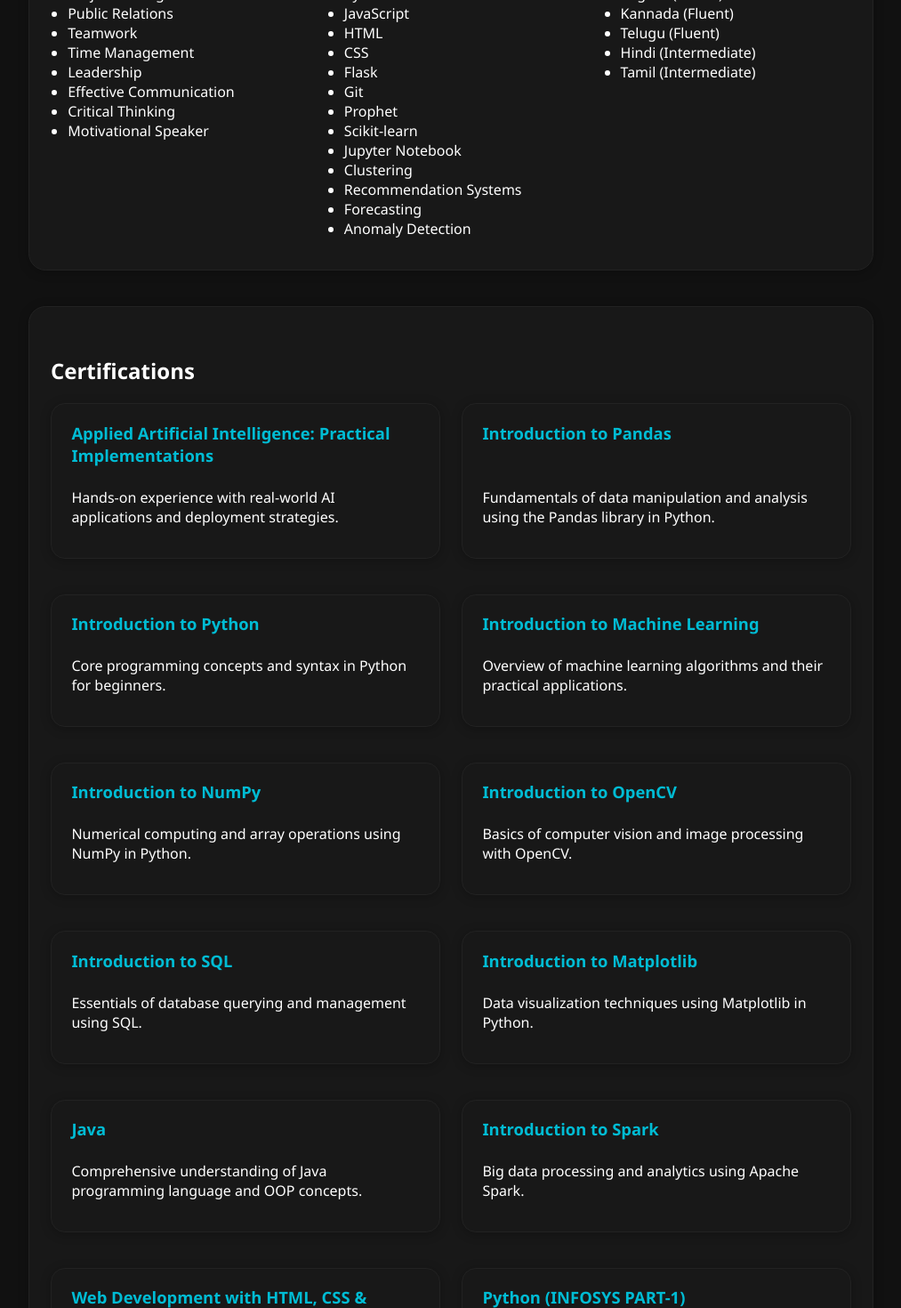
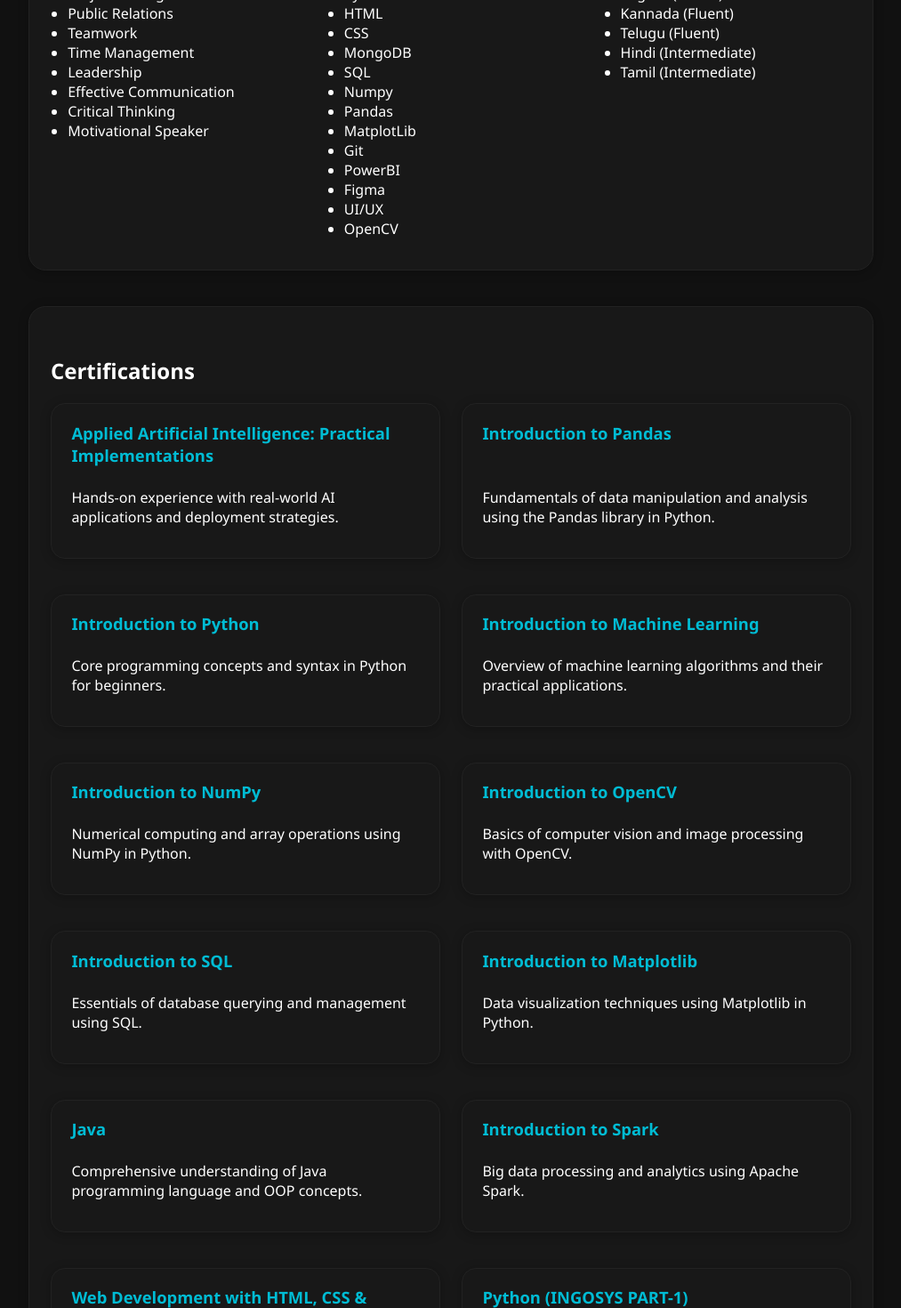
Before and after one commit to surya27092004/PORTFOLIO, a React (Create React App) app: page / in a window 1280 px wide. Shown: the part 1300-2770 px from the top of the page at 89% size, without its empty margins (133-1146 px from the left). Built offline with nearby package versions, Linux system fonts and the light colour scheme.

Commit message:
Update App.js

```diff
--- a/src/App.js
+++ b/src/App.js
@@ -29,8 +29,7 @@
 ];
 
 const techSkills = [
-  'Python', 'JavaScript', 'HTML', 'CSS', 'Flask', 'Git', 'Prophet', 'Scikit-learn', 'Jupyter Notebook',
-  'Clustering', 'Recommendation Systems', 'Forecasting', 'Anomaly Detection',
+  'Python', 'HTML', 'CSS','MongoDB','SQL','Numpy','Pandas','MatplotLib','Git','PowerBI','Figma','UI/UX','OpenCV',
 ];
 
 const certifications = [
@@ -90,7 +89,7 @@
     link: '',
   },
   {
-    title: 'Python (INFOSYS PART-1)',
+    title: 'Python (INGOSYS PART-1)',
     description: 'Foundational Python programming skills, INGOSYS curriculum.',
     link: '',
   },
```
